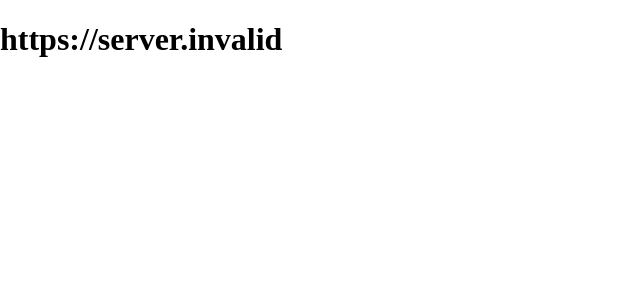
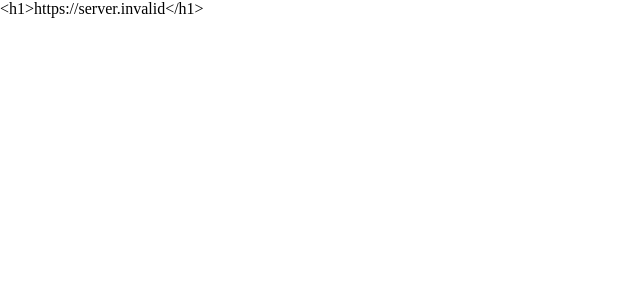
Before and after one commit to ninayeh/react-movie, a React (Create React App) app: page / in a window 1280 px wide. Shown: the top 300 px of the page, without its empty margins (0-640 px from the left). Built offline with nearby package versions, Linux system fonts and the light colour scheme; no server answers.

Commit message:
check env var

```diff
--- a/src/components/App/App.js
+++ b/src/components/App/App.js
@@ -4,9 +4,11 @@ import Header from '../elements/Header/Header';
 import Home from '../Home/Home';
 import Movie from '../Movie/Movie'
 import NotFound from '../elements/NotFound/NotFound';
+import {API_URL} from '../../config';
 
+console.log(API_URL)
 const App = () =>  {
-  return <h1>{process.env.API_URL}</h1>;
+return `<h1>${ process.env.REACT_APP_API_URL}</h1>`;
   // (
   //   <BrowserRouter>
   //     <React.Fragment>
```
